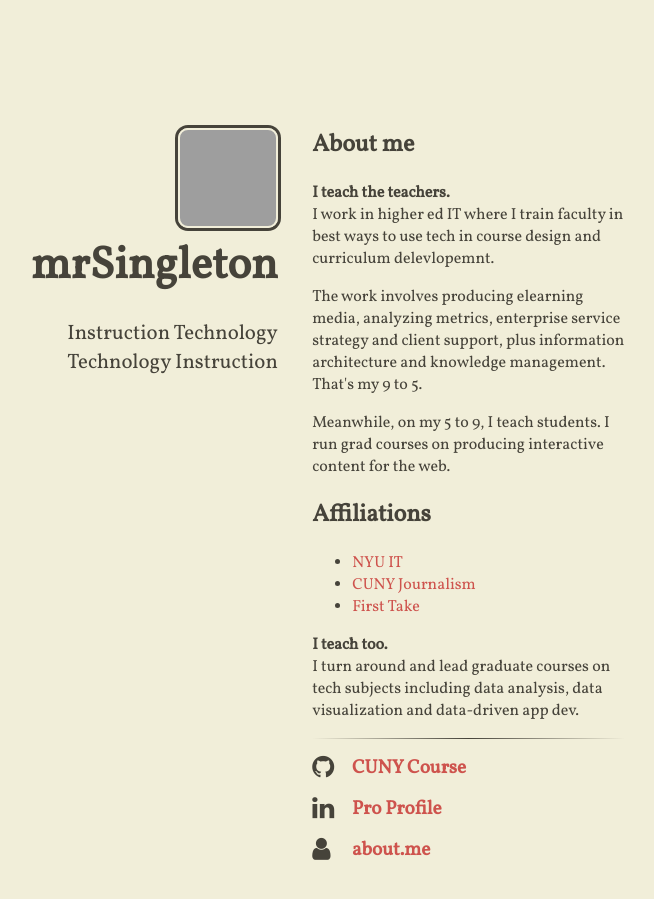
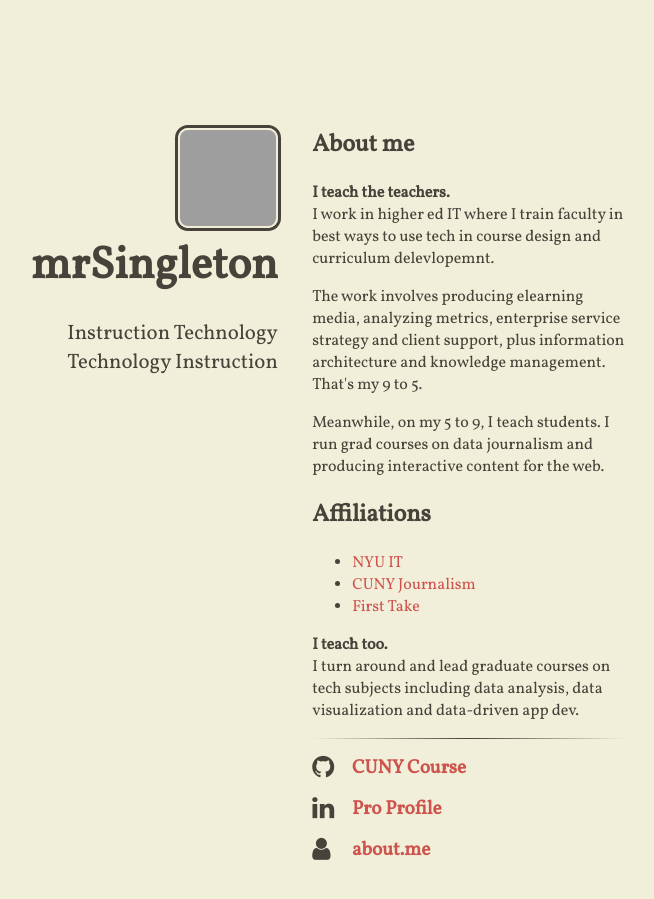
Before and after one commit to mrsingleton/mrsingleton.github.io, a Jekyll site: the page built from index.html, in a window 1280 px wide, cut to the strip 0-899 px from the top of the page. Shown: the whole strip, without its empty margins (355-1009 px from the left). Built offline with Jekyll 4.4.1, drawn with Linux system fonts in a browser that asks for light colours; nearby versions of some CDN libraries; grey boxes are pictures that could not be loaded.

Commit message:
Update content.html

```diff
--- a/_includes/content.html
+++ b/_includes/content.html
@@ -1,7 +1,7 @@
 <h2>About me</h2>
 <p><strong>I teach the teachers.</strong><br />I work in higher ed IT where I train faculty in best ways to use tech in course design and curriculum delevlopemnt.</p>
 <p>The work involves producing elearning media, analyzing metrics, enterprise service strategy and client support, plus information architecture and knowledge management. That's my 9 to 5.</p>
-<p>Meanwhile, on my 5 to 9, I teach students. I run grad courses on producing interactive content for the web.</p>
+<p>Meanwhile, on my 5 to 9, I teach students. I run grad courses on data journalism and producing interactive content for the web.</p>
 
 <h2>Affiliations</h2>
 <ul>
```
